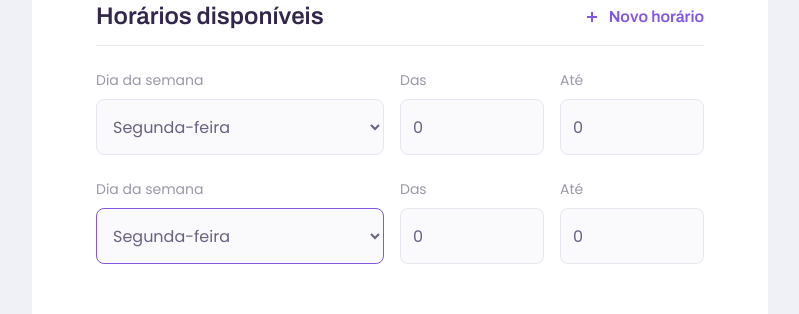
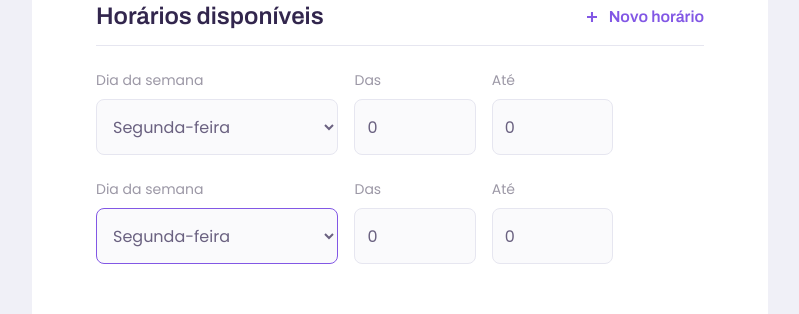
Before and after one commit to joaogabriel-sg/proffy-frontend, a React (Create React App) app: page /give-classes in a window 1280 px wide. Both pictures are taken after a click on the button "Novo horário". Shown: the part 1382-1696 px from the top of the page, without its empty margins (240-1039 px from the left). Built offline with nearby package versions, Linux system fonts and the light colour scheme.

Commit message:
:sparkles: feat: add button to delete a time

```diff
--- a/src/pages/GiveClasses/index.tsx
+++ b/src/pages/GiveClasses/index.tsx
@@ -25,6 +25,7 @@
   Form,
   PlusIcon,
   Row,
+  DeleteButton,
   Footer,
   Warning,
   WarningIcon,
@@ -45,7 +46,7 @@
     },
   });
 
-  const { fields, append } = useFieldArray({
+  const { fields, append, remove } = useFieldArray({
     name: 'classes',
     control,
   });
@@ -184,6 +185,12 @@
                     defaultValue={0}
                   />
                 </FormGroup>
+
+                {fields.length > 1 && (
+                  <DeleteButton type="button" onClick={() => remove(index)}>
+                    Excluir
+                  </DeleteButton>
+                )}
               </Row>
             ))}
           </Fieldset>
--- a/src/pages/GiveClasses/styles.ts
+++ b/src/pages/GiveClasses/styles.ts
@@ -29,7 +29,7 @@
 
   @media (min-width: 700px) {
     display: grid;
-    grid-template-columns: 2fr 1fr 1fr;
+    grid-template-columns: 2fr 1fr 1fr auto;
     gap: 1.6rem;
 
     & + & {
@@ -44,6 +44,47 @@
 
 export const PlusIcon = styled.img`
   margin-right: 1.2rem;
+`;
+
+export const DeleteButton = styled.button`
+  background: var(--color-danger);
+  width: 100%;
+  height: min(5.6rem, 10vw);
+
+  padding: 0 1.2rem;
+  border: none;
+  border-radius: 8px;
+  margin-top: 2.4rem;
+
+  align-self: center;
+  display: flex;
+  align-items: center;
+  justify-content: center;
+
+  cursor: pointer;
+
+  font-family: 'Archivo', Arial, Helvetica, sans-serif;
+  font-size: 1.6rem;
+  font-weight: 600;
+  color: var(--color-button-text);
+
+  cursor: pointer;
+  transition: background 0.2s ease-in-out;
+
+  &:hover {
+    background: var(--color-danger-dark);
+  }
+
+  @media (min-width: 700px) {
+    background: transparent;
+    color: var(--color-danger);
+    transition: color 0.2s ease-in-out;
+
+    &:hover {
+      background: transparent;
+      color: var(--color-danger-dark);
+    }
+  }
 `;
 
 export const Footer = styled.footer`
```
